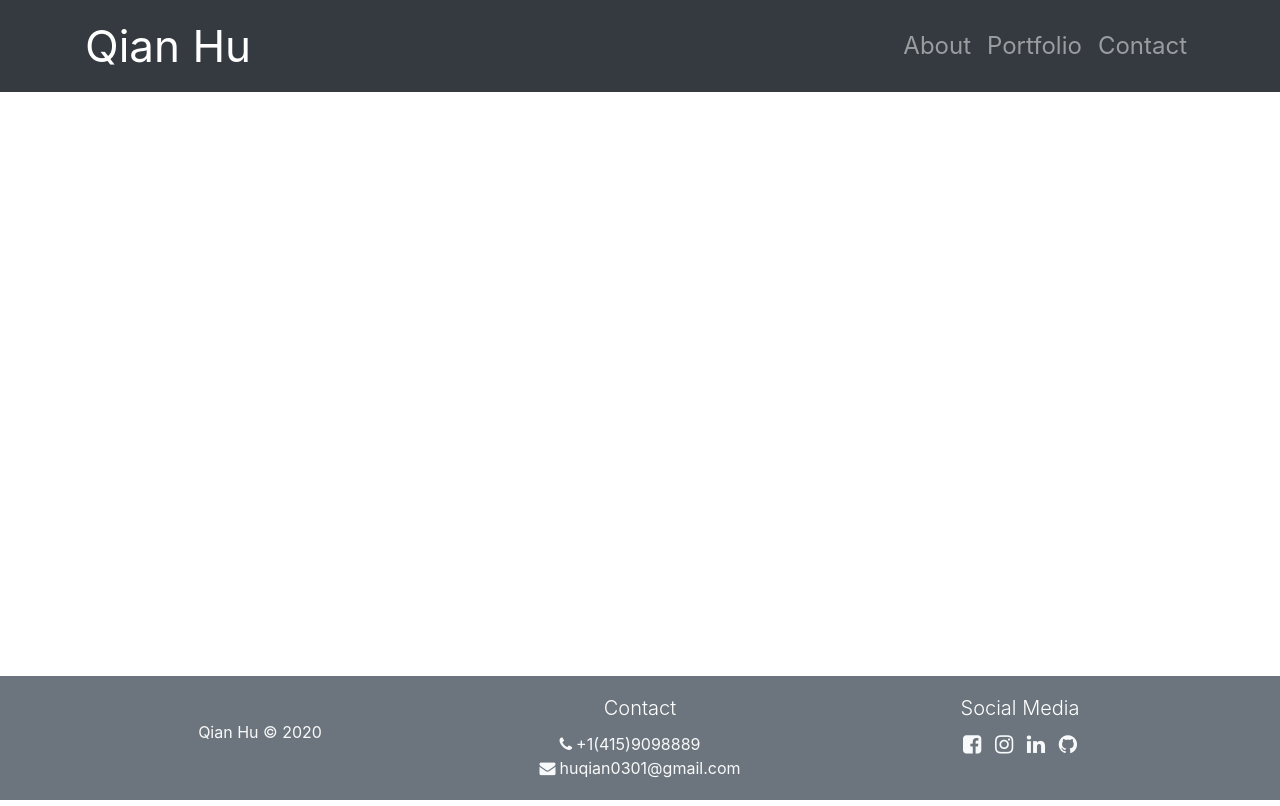
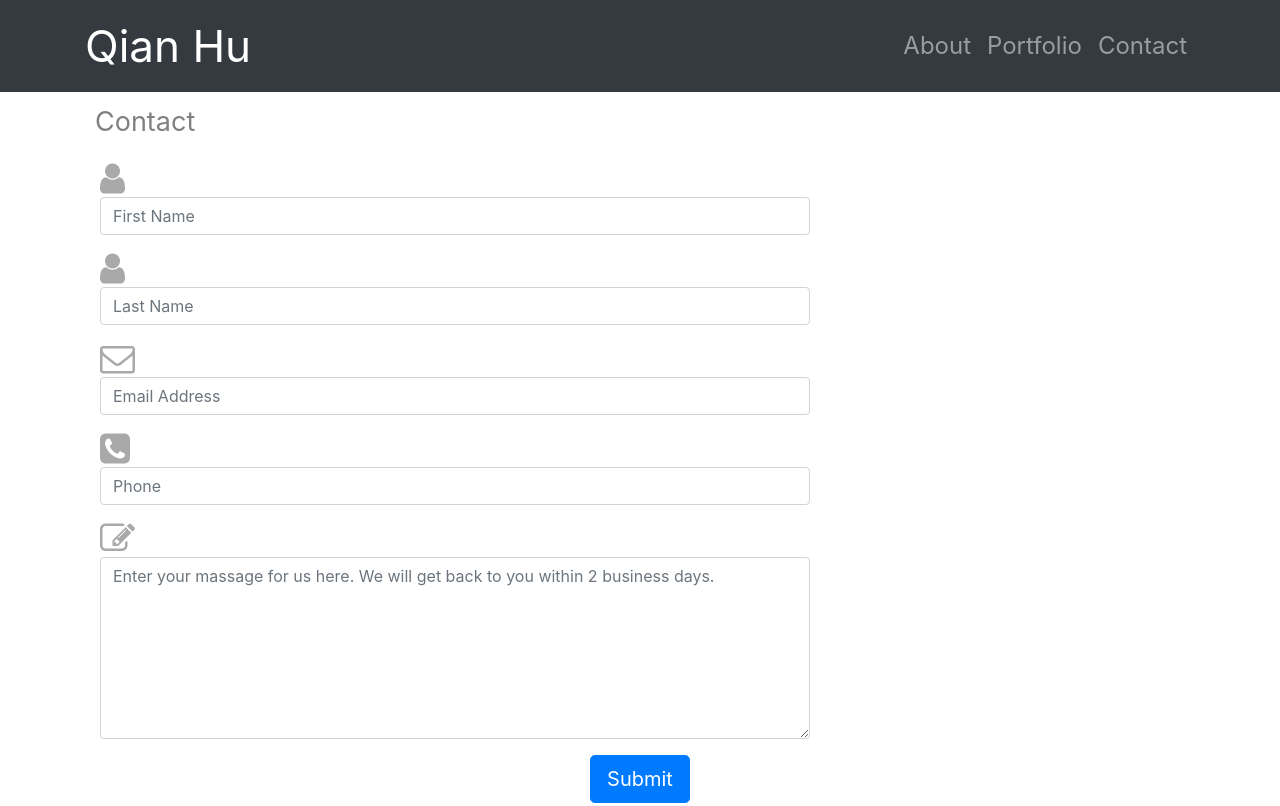
Before and after one commit to huqian301/Responsive-Portfolio, a plain HTML site: page contact.html in a window 1280 px wide. Shown: the top 806 px of the page. Drawn offline with nearby package versions, Linux system fonts and the light colour scheme.

Commit message:
adding more content to contactPage

```diff
--- a/contact.html
+++ b/contact.html
@@ -41,9 +41,65 @@
     </header>
 
 
+    <section>
+        <div class="container">
+            <div class="row">
+                <div class="col-md-12">
+                    <div class="well well-sm">
+                        <form class="form-horizontal" method="post">
+                            <fieldset>
+                                <legend class="header">Contact</legend>
+                                <div class="form-group">
+                                    <span class="col-md-1 col-md-offset-2 text-center"><i class="fa fa-user bigicon"></i></span>
+                                    <div class="col-md-8">
+                                        <input id="fname" name="name" type="text" placeholder="First Name" class="form-control">
+                                    </div>
+                                </div>
+                                <div class="form-group">
+                                    <span class="col-md-1 col-md-offset-2 text-center"><i class="fa fa-user bigicon"></i></span>
+                                    <div class="col-md-8">
+                                        <input id="lname" name="name" type="text" placeholder="Last Name" class="form-control">
+                                    </div>
+                                </div>
+
+                                <div class="form-group">
+                                    <span class="col-md-1 col-md-offset-2 text-center"><i class="fa fa-envelope-o bigicon"></i></span>
+                                    <div class="col-md-8">
+                                        <input id="email" name="email" type="text" placeholder="Email Address" class="form-control">
+                                    </div>
+                                </div>
+
+                                <div class="form-group">
+                                    <span class="col-md-1 col-md-offset-2 text-center"><i class="fa fa-phone-square bigicon"></i></span>
+                                    <div class="col-md-8">
+                                        <input id="phone" name="phone" type="text" placeholder="Phone" class="form-control">
+                                    </div>
+                                </div>
+
+                                <div class="form-group">
+                                    <span class="col-md-1 col-md-offset-2 text-center"><i class="fa fa-pencil-square-o bigicon"></i></span>
+                                    <div class="col-md-8">
+                                        <textarea class="form-control" id="message" name="message" placeholder="Enter your massage for us here. We will get back to you within 2 business days." rows="7"></textarea>
+                                    </div>
+                                </div>
+
+                                <div class="form-group">
+                                    <div class="col-md-12 text-center">
+                                        <button type="submit" class="btn btn-primary btn-lg">Submit</button>
+                                    </div>
+                                </div>
+                            </fieldset>
+                        </form>
+                    </div>
+                </div>
+            </div>
+        </div>
+    </section>
+
+
     <!--- Footer --->
     <footer>
-        <div class="fixed-bottom jumbotron jumbotron-fluid bg-secondary p-auto mt-5 mb-0">
+        <div class="jumbotron jumbotron-fluid bg-secondary p-1 mt-5 mb-0">
             <div class="container ">
                 <div class="row">
                     <div class="col-12 col-sm-12 col-md-12 col-lg-4 col-xl-4 cizgi">
--- a/style.css
+++ b/style.css
@@ -10,16 +10,37 @@ footer a.text-light:hover {
   color: #fed136 !important;
   text-decoration: none;
 }
-/* footer .cizgi {
+footer .cizgi {
   border-right: 1px solid #535e67;
 }
 @media (max-width: 992px) {
   footer .cizgi {
     border-right: none;
   }
-} */
+}
+
+
+footer {
+  position: absolute;
+  bottom: 0;
+  width: 100%;
+  height: 1.5rem;            /* Footer height */
+}
+
 
 
 .jumbotron {
     padding: 0rem 0rem;
   }
+
+
+  .header {
+      color:grey;
+      font-size: 27px;
+      padding: 10px;
+  }
+
+  .bigicon {
+      font-size: 35px;
+      color: darkgrey;
+  }
```
Also changed, not shown: index.html (+1 -1 lines), portfolio.html (+1 -1 lines).
